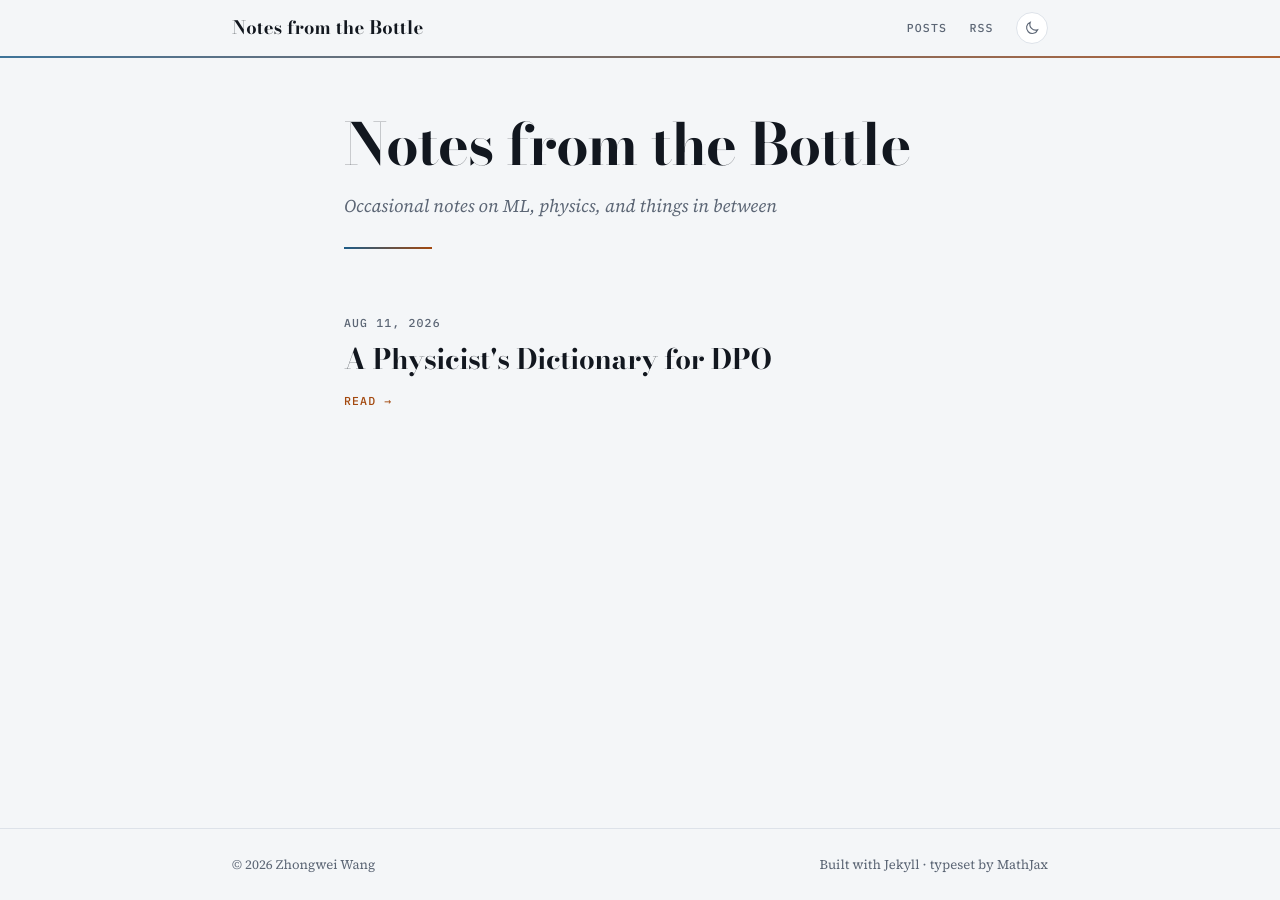
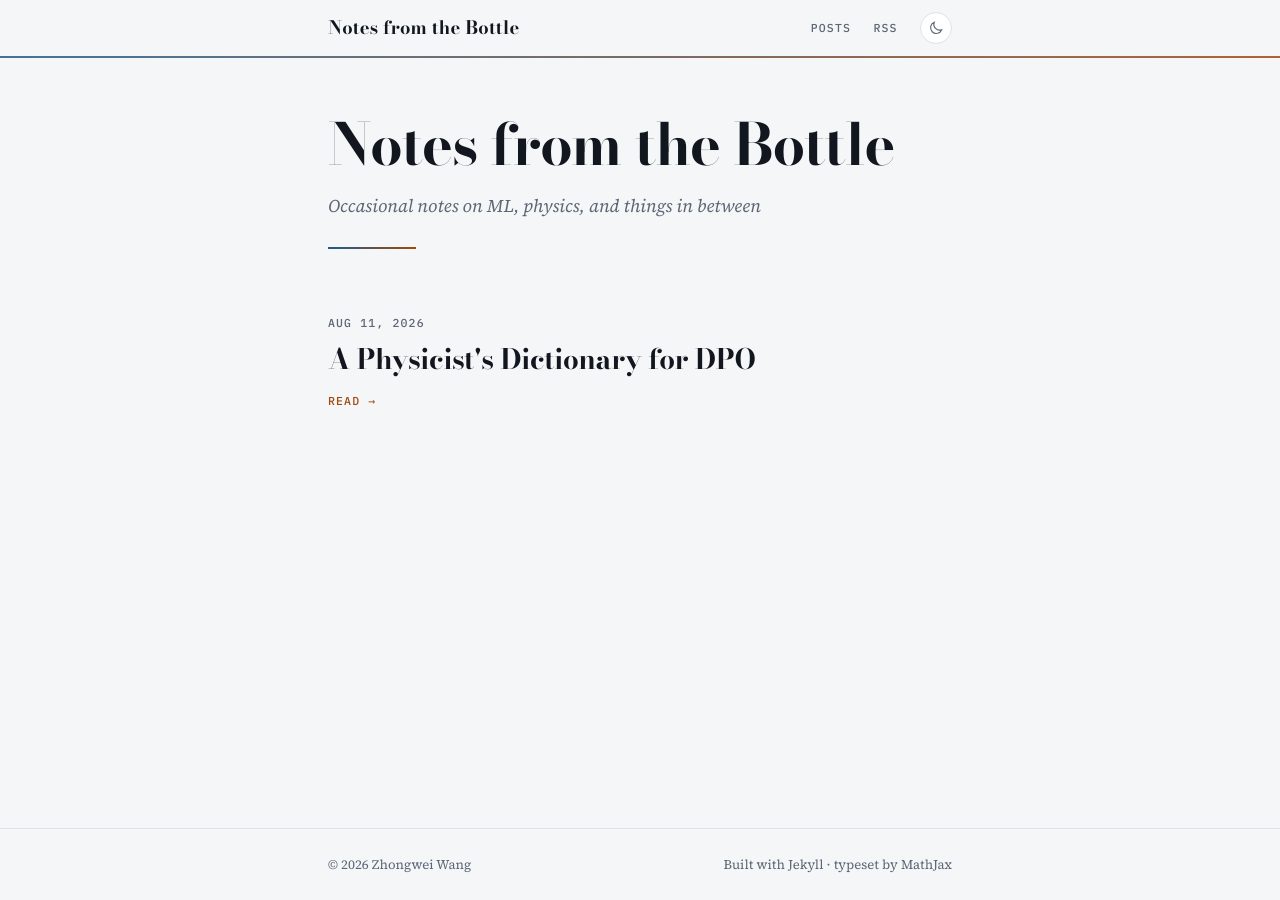
Before and after one commit to Wang-Zhongwei/blog, a Jekyll site: the page built from index.md, in a window 1280 px wide. Built offline with Jekyll 4.4.1, drawn with Linux system fonts in a browser that asks for light colours.

Commit message:
Align figures, tables and code to the prose measure
Drops the wide-breakout track so every element shares one column width.
Wide tables now scroll inside the column instead of overflowing it.

```diff
--- a/assets/css/main.css
+++ b/assets/css/main.css
@@ -35,9 +35,9 @@
   --font-body: "Source Serif 4", "Source Serif Pro", Charter, Georgia, Cambria, serif;
   --font-mono: "IBM Plex Mono", ui-monospace, SFMono-Regular, Menlo, Consolas, monospace;
 
-  /* Layout */
-  --measure: 40rem;   /* ~66ch of body text */
-  --wide: 54rem;      /* plots, tables, code break out to here */
+  /* Layout — one column width for everything: prose, plots, tables, code,
+     header and footer all align to the same measure. */
+  --measure: 42rem;   /* ~68ch of body text */
   --gutter: 1.5rem;
 }
 
@@ -106,7 +106,7 @@
 
 .shell {
   width: 100%;
-  max-width: var(--wide);
+  max-width: var(--measure);
   margin-inline: auto;
   padding-inline: var(--gutter);
 }
@@ -233,35 +233,21 @@
 :root:not([data-theme="dark"]) .icon-sun { display: none; }
 
 /* ==========================================================================
-   Content grid — prose holds a comfortable measure; figures, tables and code
-   break out to the wider track.
+   Content column — everything shares the one measure, so figures and tables
+   line up flush with the prose rather than breaking out past it.
    ========================================================================== */
 
 .flow,
 .post-content {
-  display: grid;
-  grid-template-columns:
-    [wide-start] minmax(var(--gutter), 1fr)
-    [text-start] min(var(--measure), calc(100% - 2 * var(--gutter)))
-    [text-end] minmax(var(--gutter), 1fr)
-    [wide-end];
-  row-gap: 1.35em;
-}
-.flow > *,
-.post-content > * { grid-column: text; margin-block: 0; }
-
-.post-content > figure,
-.post-content > .highlight,
-.post-content > pre,
-.post-content > table,
-.post-content > .table-wrap,
-.post-content > p:has(> img:only-child) {
-  grid-column: wide;
-  width: 100%;
-  max-width: var(--wide);
+  display: flex;
+  flex-direction: column;
+  gap: 1.35em;
+  max-width: var(--measure);
   margin-inline: auto;
   padding-inline: var(--gutter);
 }
+.flow > *,
+.post-content > * { margin-block: 0; min-width: 0; }
 
 /* ==========================================================================
    Home
@@ -402,7 +388,7 @@
   line-height: 1.2;
   letter-spacing: -0.01em;
   text-wrap: balance;
-  margin-top: 1.6em;
+  margin-top: 1em;   /* sits on top of the column gap */
 }
 .post-content h2 { font-size: 1.85rem; }
 .post-content h3 { font-size: 1.35rem; }
```
